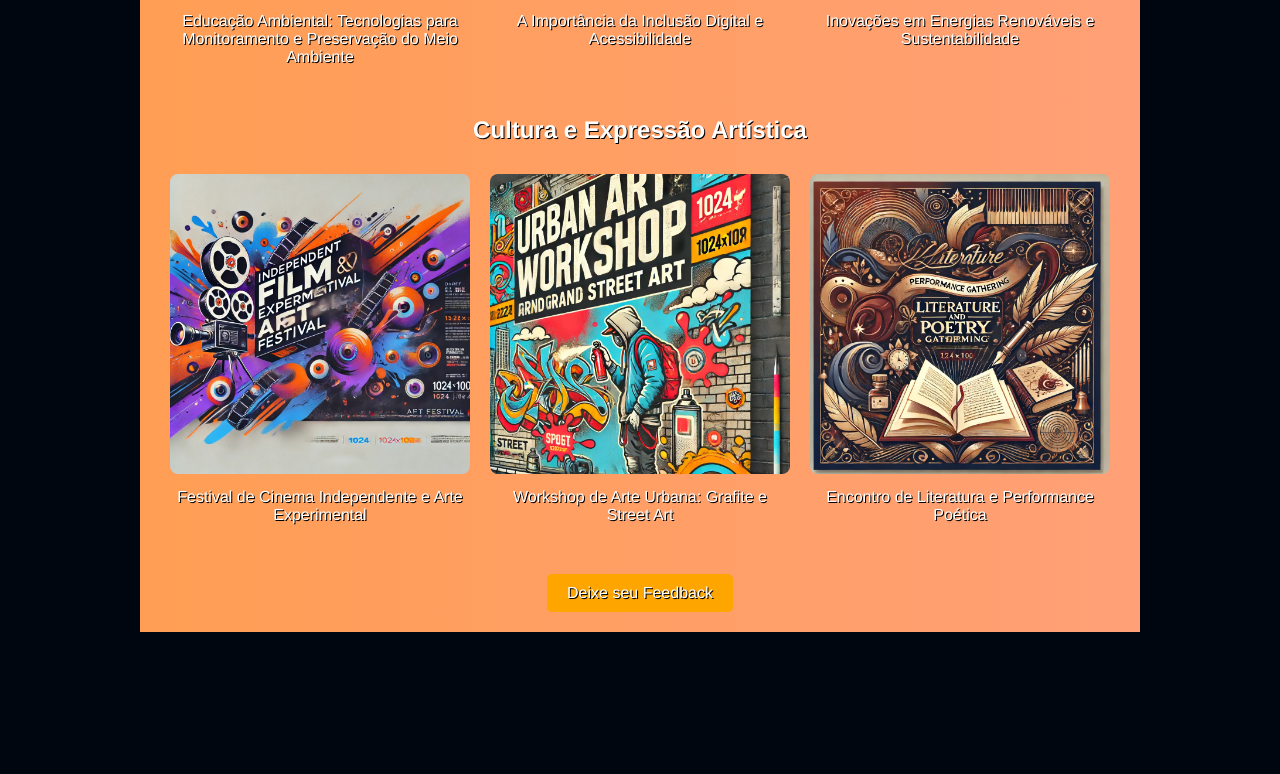
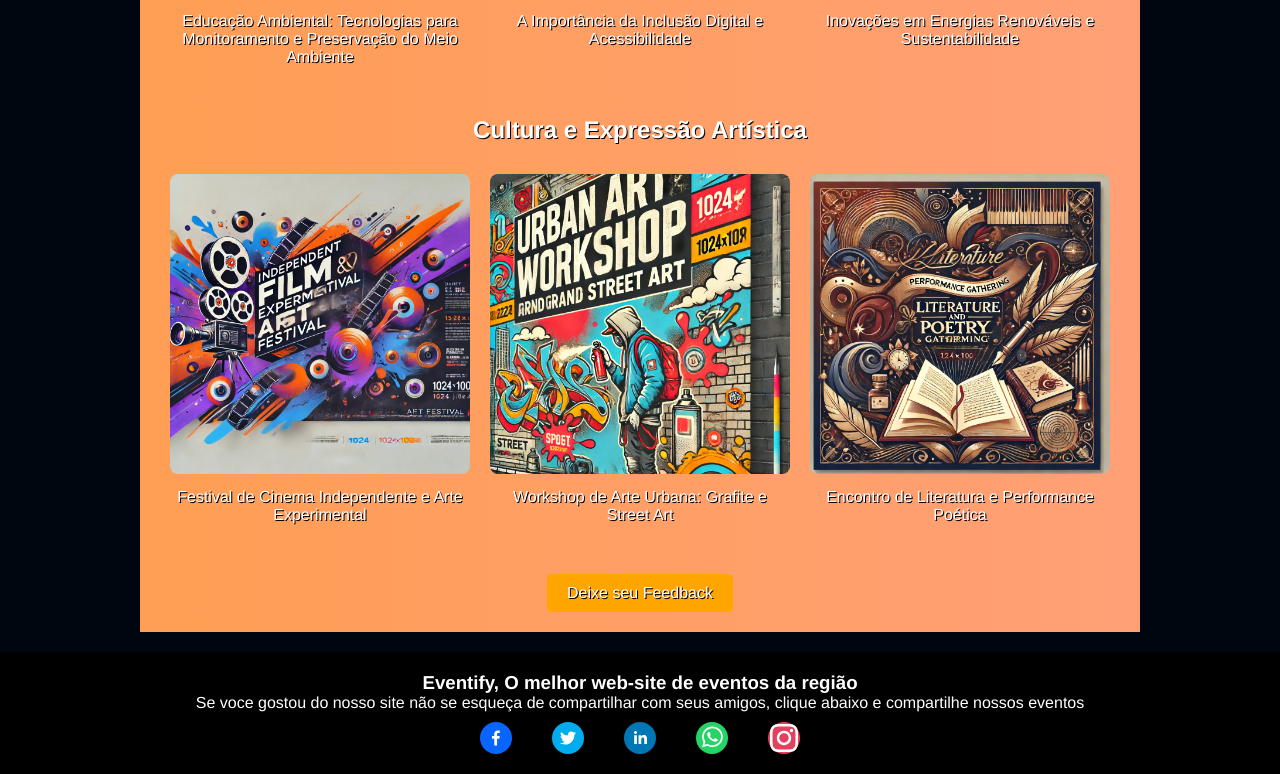
Before and after one commit to MickaelGueds/Eventfy-React, a React (Vite) app: page /home in a window 1280 px wide. Shown: the part 1932-2706 px from the top of the page. Before the commit the page ends 2564 px from the top, so only its background shows below. Built offline with nearby package versions, Linux system fonts and the light colour scheme.

Commit message:
n aguento mais

```diff
--- a/src/components/Footer/Footer.jsx
+++ b/src/components/Footer/Footer.jsx
@@ -1,70 +1,70 @@
-// // src/components/Footer.js
-// import React from 'react';
-// import {
-//   FacebookShareButton,
-//   TwitterShareButton,
-//   LinkedinShareButton,
-//   WhatsappShareButton,
-//   FacebookIcon,
-//   TwitterIcon,
-//   LinkedinIcon,
-//   WhatsappIcon
-// } from 'react-share';
-// import { FaInstagram } from 'react-icons/fa';
 
-// const Footer = () => {
-//   const shareUrl = 'http://localhost:5173'; // URL local
-//   const title = 'Olhe, o melhor site de eventos da região!';
-//   const instagramUrl = 'https://www.instagram.com/guibbsssmode'; // Substitua pelo link do seu perfil no Instagram
+import React from 'react';
+import {
+  FacebookShareButton,
+  TwitterShareButton,
+  LinkedinShareButton,
+  WhatsappShareButton,
+  FacebookIcon,
+  TwitterIcon,
+  LinkedinIcon,
+  WhatsappIcon
+} from 'react-share';
+import { FaInstagram } from 'react-icons/fa';
 
-//   return (
-//     <footer style={styles.footer}>
-//       <h3>Eventify, O melhor web-site de eventos da região</h3>
-//       <p>Se voce gostou do nosso site não se esqueça de compartilhar com seus amigos, clique abaixo e compartilhe nossos eventos</p>
-//       <div style={styles.shareButtons}>
-//         <FacebookShareButton url={shareUrl} quote={title}>
-//           <FacebookIcon size={32} round />
-//         </FacebookShareButton>
-//         <TwitterShareButton url={shareUrl} title={title}>
-//           <TwitterIcon size={32} round />
-//         </TwitterShareButton>
-//         <LinkedinShareButton url={shareUrl} title={title}>
-//           <LinkedinIcon size={32} round />
-//         </LinkedinShareButton>
-//         <WhatsappShareButton url={shareUrl} title={title}>
-//           <WhatsappIcon size={32} round />
-//         </WhatsappShareButton>
-//         <a href={instagramUrl} target="_blank" rel="noopener noreferrer" style={styles.instagramButton}>
-//           <FaInstagram size={32} />
-//         </a>
-//       </div>
-//     </footer>
-//   );
-// };
+const Footer = () => {
+  const shareUrl = 'http://localhost:5173'; // URL local
+  const title = 'Olhe, o melhor site de eventos da região!';
+  const instagramUrl = 'https://www.instagram.com/guibbsssmode'; // Substitua pelo link do seu perfil no Instagram
 
-// const styles = {
-//   footer: {
-//     textAlign: 'center',
-//     padding: '20px',
-//     background: 'black',
-//     marginTop: '20px',
-//   },
-//   shareButtons: {
-//     display: 'flex',
-//     justifyContent: 'center',
-//     gap: '40px',
-//     marginTop: '10px',
-//   },
-//   instagramButton: {
-//     display: 'flex',
-//     alignItems: 'center',
-//     justifyContent: 'center',
-//     width: '32px',
-//     height: '32px',
-//     backgroundColor: '#E4405F',
-//     borderRadius: '50%',
-//     color: 'white',
-//   }
-// };
+  return (
+    <footer style={styles.footer}>
+      <h3>Eventify, O melhor web-site de eventos da região</h3>
+      <p>Se voce gostou do nosso site não se esqueça de compartilhar com seus amigos, clique abaixo e compartilhe nossos eventos</p>
+      <div style={styles.shareButtons}>
+        <FacebookShareButton url={shareUrl} quote={title}>
+          <FacebookIcon size={32} round />
+        </FacebookShareButton>
+        <TwitterShareButton url={shareUrl} title={title}>
+          <TwitterIcon size={32} round />
+        </TwitterShareButton>
+        <LinkedinShareButton url={shareUrl} title={title}>
+          <LinkedinIcon size={32} round />
+        </LinkedinShareButton>
+        <WhatsappShareButton url={shareUrl} title={title}>
+          <WhatsappIcon size={32} round />
+        </WhatsappShareButton>
+        <a href={instagramUrl} target="_blank" rel="noopener noreferrer" style={styles.instagramButton}>
+          <FaInstagram size={32} />
+        </a>
+      </div>
+    </footer>
+  );
+};
 
-// export default Footer;
+const styles = {
+  footer: {
+    textAlign: 'center',
+    padding: '20px',
+    background: 'black',
+    marginTop: '20px',
+  },
+  shareButtons: {
+    display: 'flex',
+    justifyContent: 'center',
+    gap: '40px',
+    marginTop: '10px',
+  },
+  instagramButton: {
+    display: 'flex',
+    alignItems: 'center',
+    justifyContent: 'center',
+    width: '32px',
+    height: '32px',
+    backgroundColor: '#E4405F',
+    borderRadius: '50%',
+    color: 'white',
+  }
+};
+
+export default Footer;
--- a/src/components/Home/Home.jsx
+++ b/src/components/Home/Home.jsx
@@ -20,8 +20,8 @@ import Renova from '../../assets/Renova.webp';
 import Fest from '../../assets/Fest.webp';
 import Urban from '../../assets/Urban.webp';
 import Lite from '../../assets/Lite.webp';
-import { Link } from 'react-router-dom'; // Importar Link para navegação
-// import Footer from '../Footer/Footer'; // Importe o Footer
+import { Link } from 'react-router-dom';
+import Footer from '../Footer/Footer';
 
 function Home() {
   const data = [
@@ -105,7 +105,7 @@ function Home() {
           <Link to="/feedback" className={styles.feedbackButton}>Deixe seu Feedback</Link>
         </div>
       </div>
-      {/* <Footer />  */}
+      <Footer/>
     </div>
   );
 }
--- a/src/components/Paginas/Calendario/Calendar.jsx
+++ b/src/components/Paginas/Calendario/Calendar.jsx
@@ -123,7 +123,7 @@ function Calendar() {
                         end: "dayGridMonth,timeGridWeek,timeGridDay",
                     }}
                     height={"90vh"}
-                    events={events}
+                    events={staticEvents}
                     locale={pt}
                     eventClick={handleEventClick}
                     eventContent={(info) => (
--- a/src/components/Paginas/PáginaDes/Desenvolvedor/Principal.jsx
+++ b/src/components/Paginas/PáginaDes/Desenvolvedor/Principal.jsx
@@ -9,7 +9,7 @@ const Principal = () => {
         <div>
             <HeaderDesenvolvedor />
             <div className={styles.container}>
-                <h1 className={styles.title}>Página do Desenvolvedor</h1>
+                <h1 className={styles.title}>Página do Organizador</h1>
                 <div className={styles.options}>
                     <Link to="/criar" className={styles.option}>
                         <FaCalendarPlus className={styles.icon} />
--- a/src/components/Sidebar/index.jsx
+++ b/src/components/Sidebar/index.jsx
@@ -21,7 +21,7 @@ const Sidebar = ({ active }) => {
       <Content>
         <SidebarItem Icon={FaHome} Text=" Home" Path="/Home" />
         <SidebarItem Icon={FaRegCalendarAlt} Text="Calendário" Path="/calendario"/>
-        <SidebarItem Icon={FaUser} Text="Página de Desenvolvedor" Path="/OrgLogin" />
+        <SidebarItem Icon={FaUser} Text="Página de Organizador" Path="/OrgLogin" />
 
 
 
```
Also changed, not shown: 1 other file (tests, documents, lock files or other folders).
